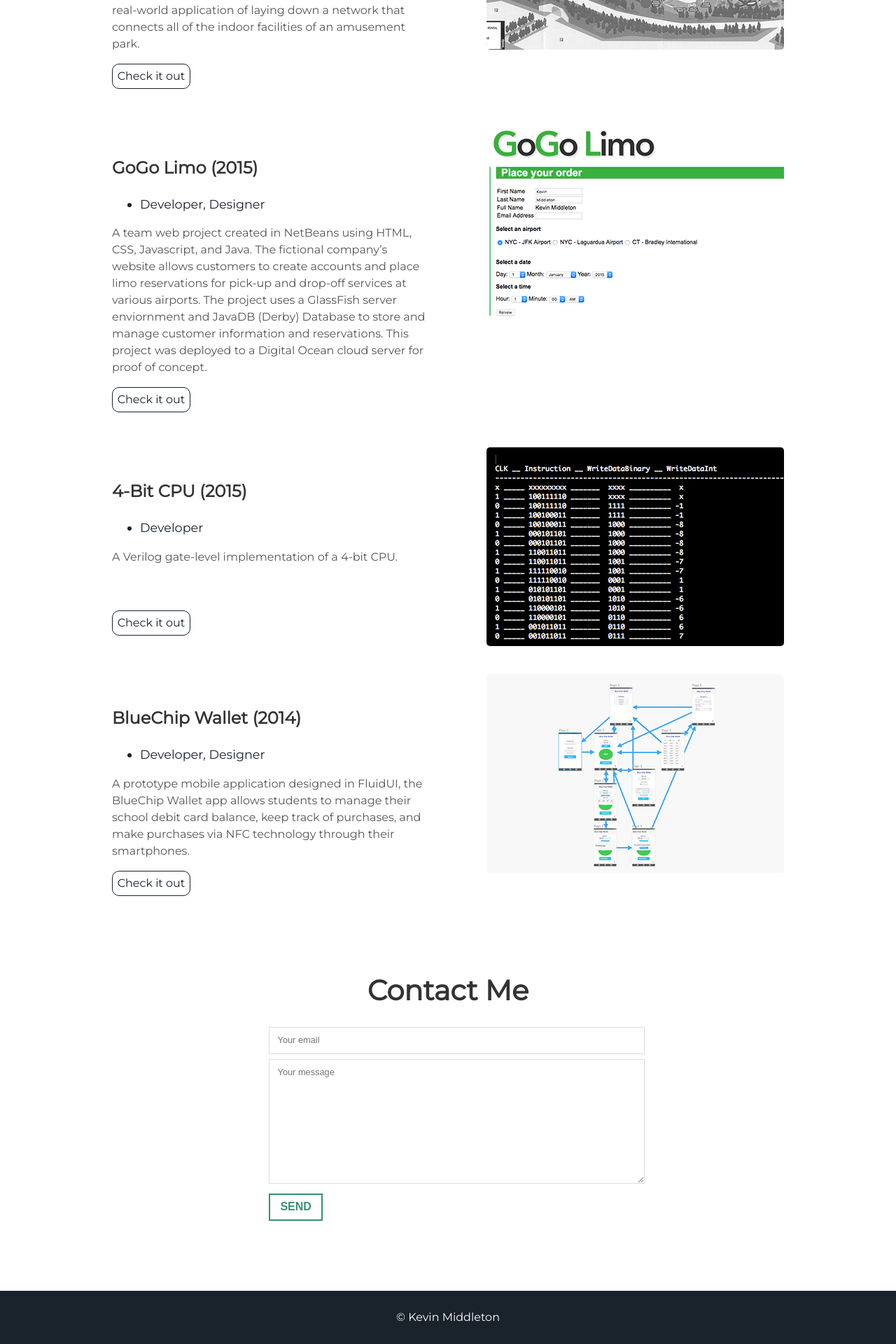
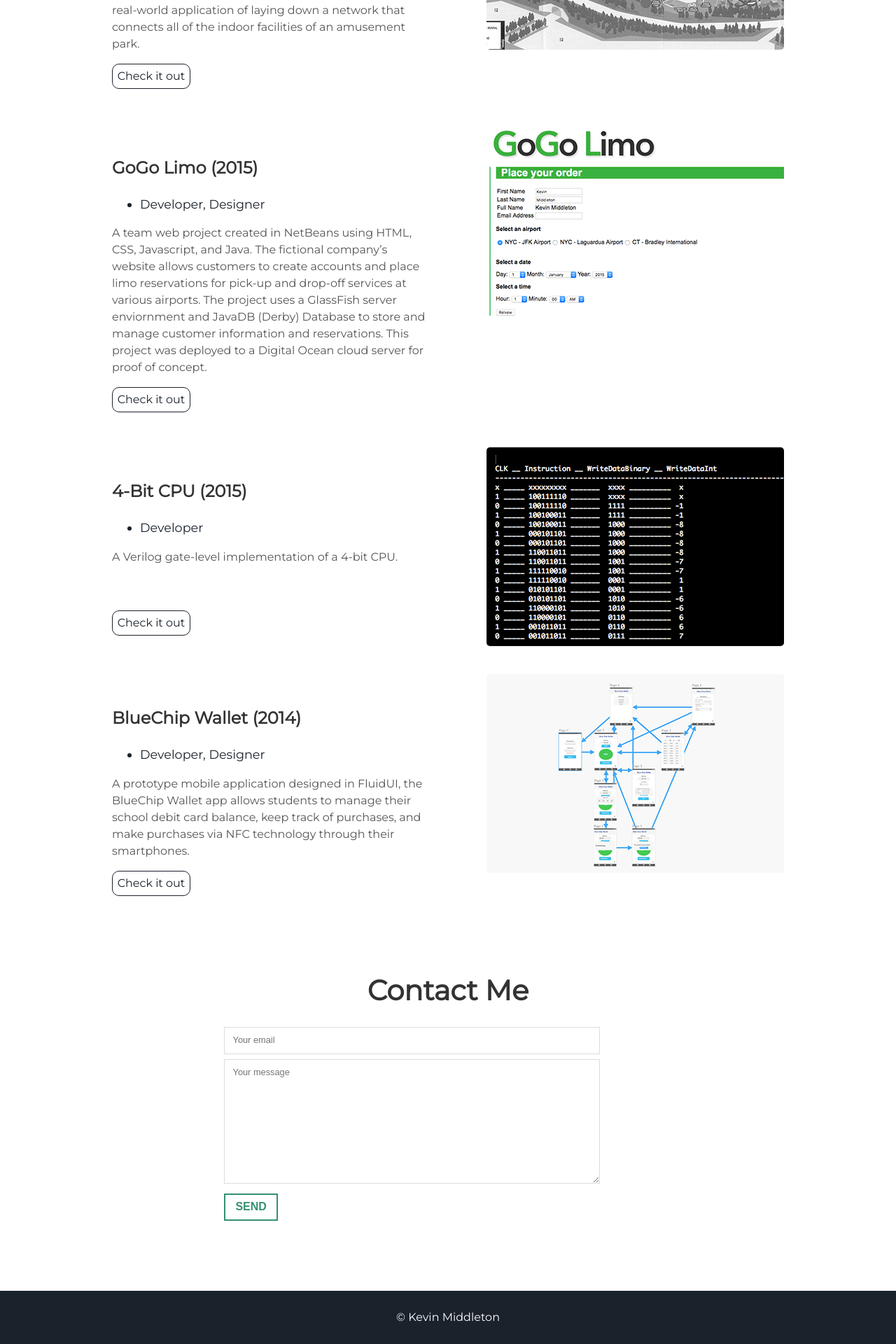
Before and after one commit to Kevin-Middleton/kevin-middleton.github.io, a Jekyll site: the page built from index.html, in a window 1280 px wide. Shown: the part 3188-5108 px from the top of the page at 70% size. Built offline with Jekyll 4.4.1, drawn with Linux system fonts in a browser that asks for light colours.

Commit message:
Update main.css

```diff
--- a/assets/css/main.css
+++ b/assets/css/main.css
@@ -32,11 +32,11 @@
       margin-bottom: 20px !important; } }
 
 .col-1-3 {
-  margin-left: 30%;
-  margin-right: 30%;
+  margin-left: 25%;
+  margin-right: auto;
   width: 40%; }
     .col-1-2 {
-      width: 100% !important;}
+      width: 100% !important;
       margin-bottom: 20px !important;}
 
 .col-2-3 {
```
